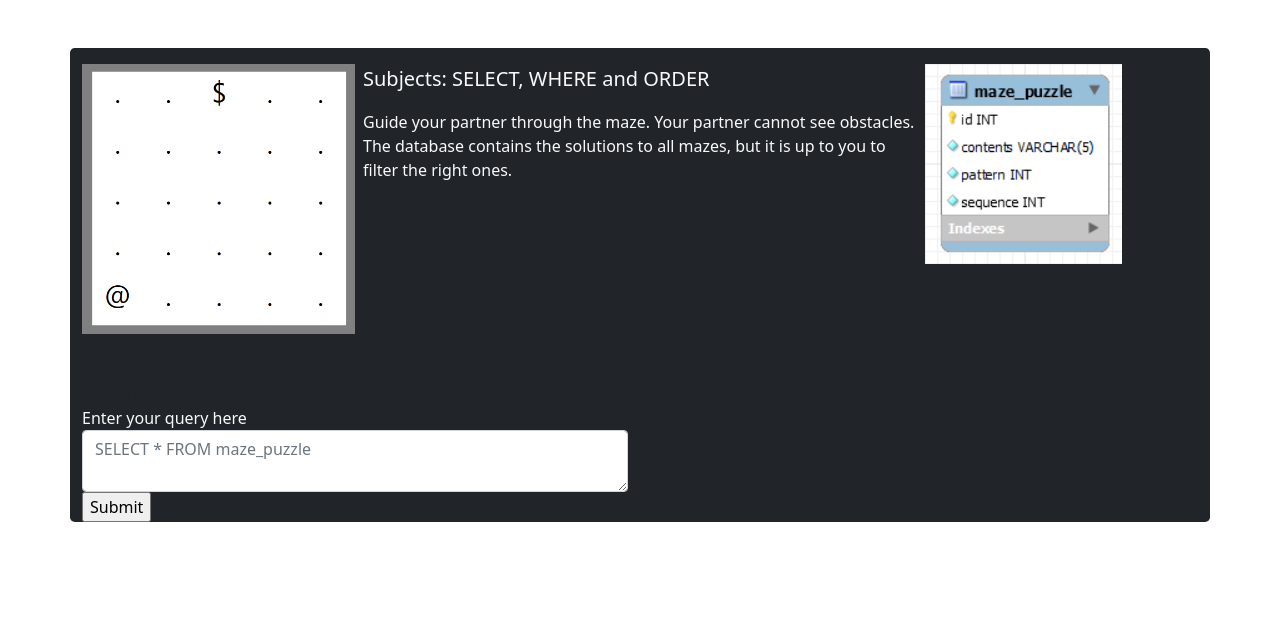
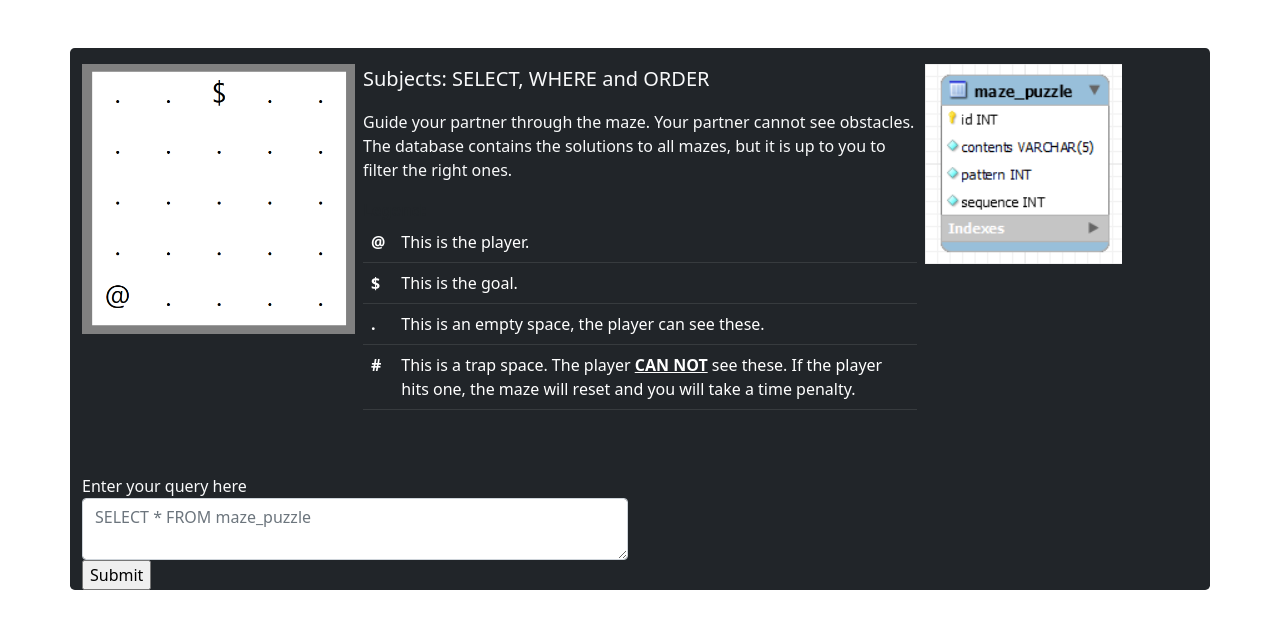
Before and after one commit to ASPE-Summa/SQLBombDisposalPhp, a Symfony app: template templates/maze.html.twig in a window 1280 px wide. Shown: the part 56-685 px from the top of the page. Run offline with Twig, Linux system fonts and the light colour scheme; the template is opened without the code that fills it, so the values that code supplies are empty; some libraries are stand-ins or nearby versions.

Commit message:
emphasized that the player with the webclient cant see traps

```diff
--- a/templates/maze.html.twig
+++ b/templates/maze.html.twig
@@ -20,6 +20,28 @@
                     Guide your partner through the maze. Your partner cannot see obstacles. The database contains the
                     solutions to all mazes, but it is up to you to filter the right ones.
                 </p>
+                <strong>Legend:</strong>
+                <table class="table table-dark">
+                    <tr>
+                        <th>@</th>
+                        <td>This is the player.</td>
+                    </tr>
+                    <tr>
+                        <th>$</th>
+                        <td>This is the goal.</td>
+                    </tr>
+                    <tr>
+                        <th>.</th>
+                        <td>This is an empty space, the player can see these.</td>
+                    </tr>
+                    <tr>
+                        <th>#</th>
+                        <td>
+                            This is a trap space. The player <span style="text-decoration: underline; font-weight: bold">CAN NOT</span> see these.
+                            If the player hits one, the maze will reset and you will take a time penalty.
+                        </td>
+                    </tr>
+                </table>
             </div>
             <div class="col-md-3">
                 <img class="img-fluid" src="{{ asset('assets/maze_schema.png') }}">
@@ -28,7 +50,6 @@
                 <div class="row">
                     <div class="col-md-6">
                         <form method="post">
-                            <div id="editor">some text</div>
                             <div class="form-group">
                                 <label for="query" class="text-light">Enter your query here</label>
                                 {% if query is defined %}
--- a/templates/partials/includes.html.twig
+++ b/templates/partials/includes.html.twig
@@ -8,6 +8,4 @@
     {% block javascripts %}
         <script src="https://code.jquery.com/jquery-1.9.1.min.js"></script>
         <script src="https://cdn.jsdelivr.net/npm/bootstrap@5.0.2/dist/js/bootstrap.bundle.min.js" integrity="sha384-MrcW6ZMFYlzcLA8Nl+NtUVF0sA7MsXsP1UyJoMp4YLEuNSfAP+JcXn/tWtIaxVXM" crossorigin="anonymous"></script>
-        <script src="{{ asset('build/app.js') }}"></script>
-        <script src="{{ asset('build/runtime.js') }}"></script>
     {% endblock %}
```
